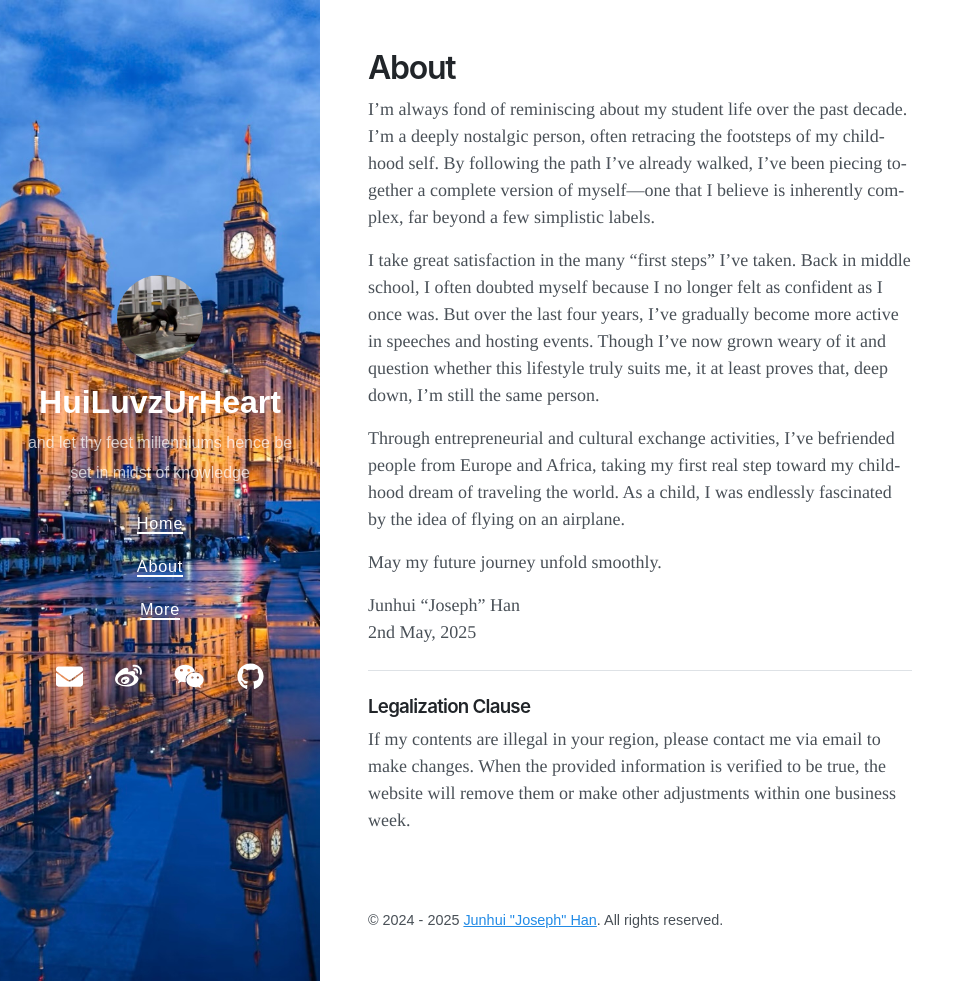
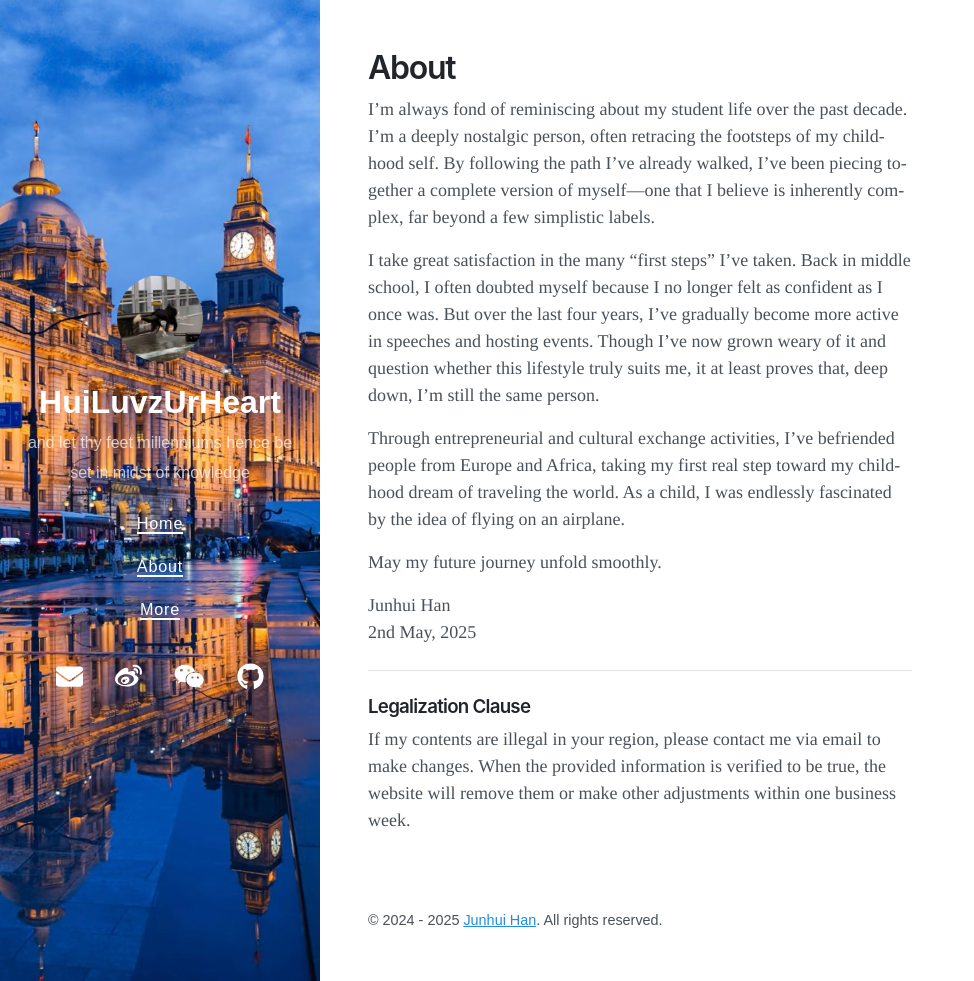
Before and after one commit to sugoijosephhan/sugoijosephhan.github.io, a Jekyll site: the page built from about.md, in a window 1280 px wide and 981 px high. Shown: the whole window, without its empty margins (0-974 px from the left). Built offline with Jekyll 4.4.1, drawn with Linux system fonts in a browser that asks for light colours; nearby versions of some CDN libraries.

Commit message:
2025/05/02/02:45 - Modified the contents.

```diff
--- a/_config.yml
+++ b/_config.yml
@@ -33,7 +33,7 @@ twitter:
   card:
 logo: /images/tx.jpg
 social:
-  name: Junhui "Joseph" Han
+  name: Junhui Han
   links:
     - https://github.com/sugoijosephhan/
 google_site_verification:
@@ -53,6 +53,6 @@ sass:
 
 # Specify the author for blog posts
 author:
-  name: Junhui "Joseph" Han
+  name: Junhui Han
   url: /about
   email:
--- a/about.md
+++ b/about.md
@@ -11,7 +11,7 @@ Through entrepreneurial and cultural exchange activities, I’ve befriended peop
 
 May my future journey unfold smoothly.
 
-Junhui "Joseph" Han
+Junhui Han
 2nd May, 2025
 
 ---
```
